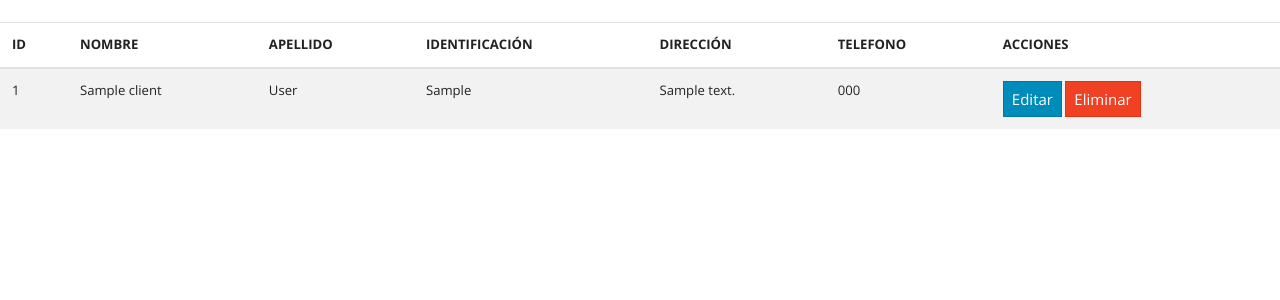
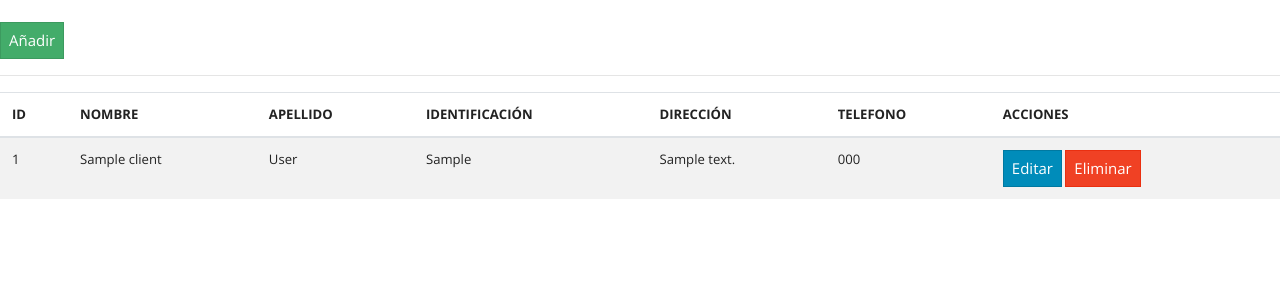
Before and after one commit to Junio28/appalmacen, a Django app: page /cliente/listar/ in a window 1280 px wide. Shown: the part 55-355 px from the top of the page. Run offline with Django 3.2, Linux system fonts and the light colour scheme; tables that the repository leaves empty hold one stand-in row (values such as "Sample post"); some libraries are stand-ins or nearby versions.

Commit message:
Añadir enlaces a los botones de editar eliminar y añadir

```diff
--- a/templates/clients/client_list.html
+++ b/templates/clients/client_list.html
@@ -2,6 +2,8 @@
 {% block title %}Página de Cliente {% endblock %}
 {% block content %}
 <br>
+<a href="{% url 'cliente:client_new' %}" class="btn btn-success">Añadir</a>
+<hr>
     <table class="table table-striped">
         <thead>
             <tr>
@@ -25,8 +27,8 @@
                     <td>{{client.address}}</td>
                     <td>{{client.phone}}</td>
                     <td>
-                        <a href="" class="btn btn-primary">Editar</a>
-                        <a href="" class="btn btn-danger">Eliminar</a>
+                        <a class="btn btn-primary" href="{% url 'cliente:client_edit' client.id %}">Editar</a>
+                        <a class="btn btn-danger" href="{% url 'cliente:client_delete' client.id %}">Eliminar</a>
                     </td>
                 </tr>
             {% endfor %} <!--Se finalizaría el ciclo-->
```
